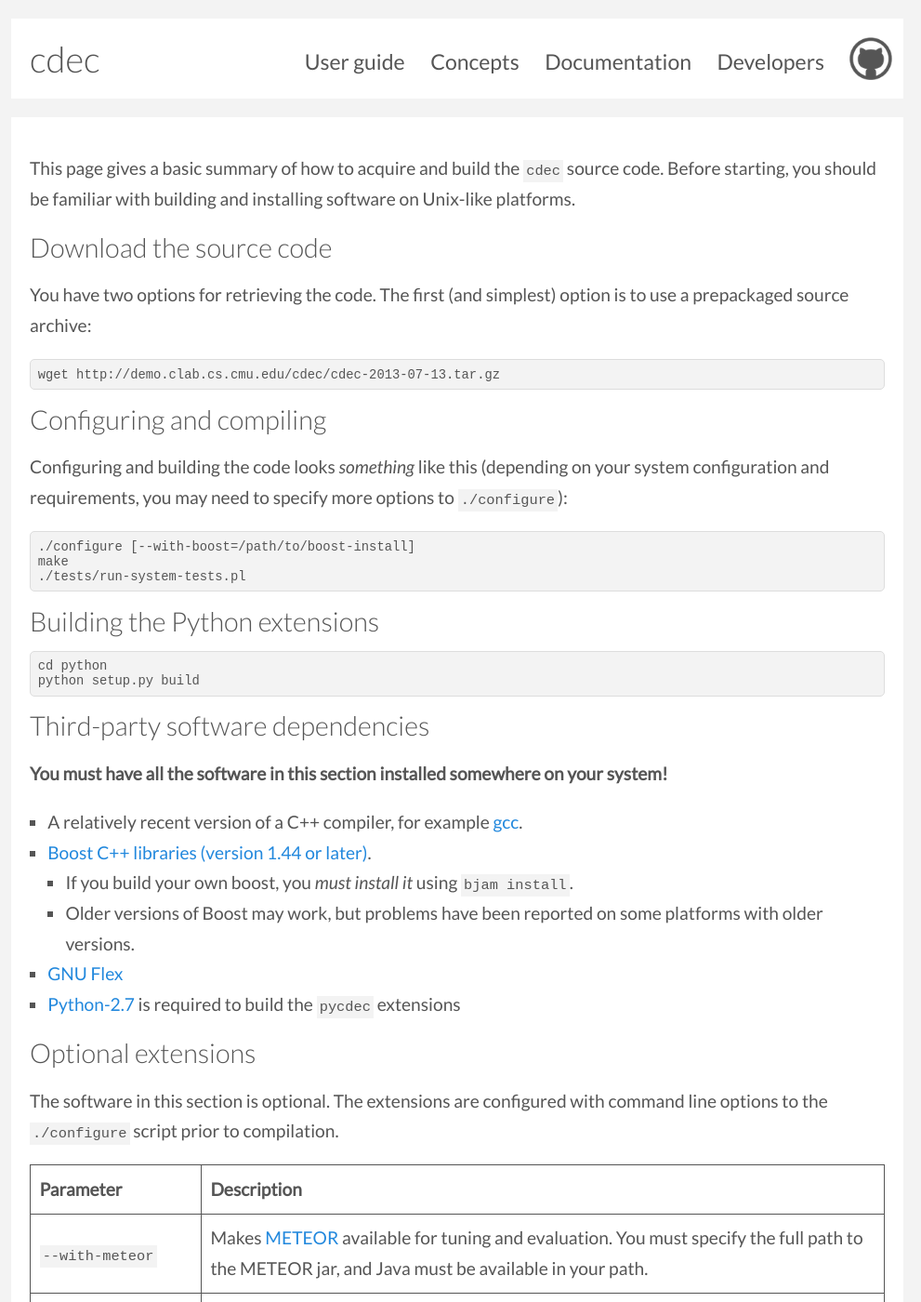
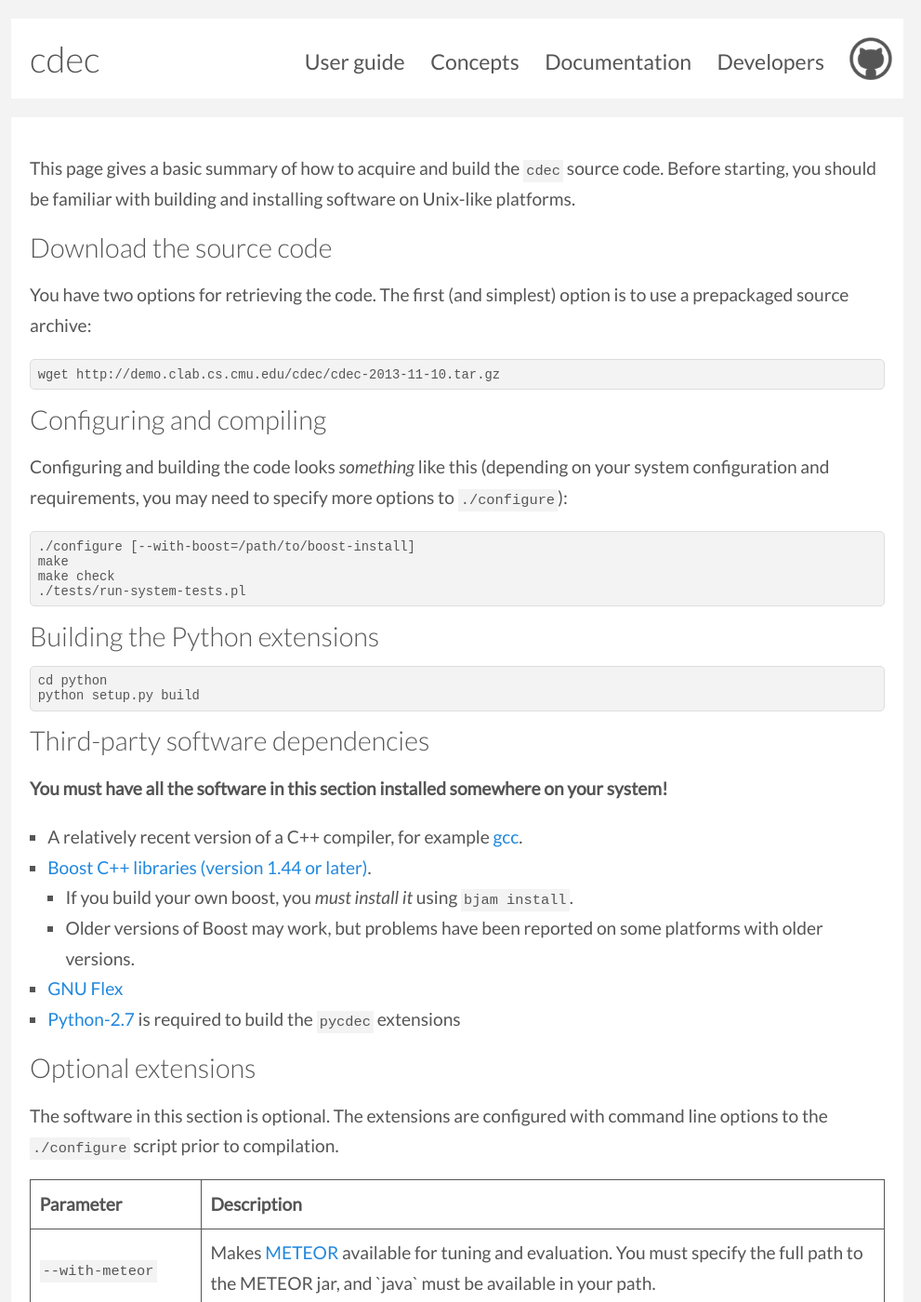
Before and after one commit to cdec/cdec.github.com, a Jekyll site: the page built from guide/compiling.md, in a window 1280 px wide and 1400 px high. Shown: the whole window at 93% size, without its empty margins (148-1139 px from the left). Built offline with Jekyll 4.4.1, drawn with Linux system fonts in a browser that asks for light colours; some web fonts are replaced; Markdown is read by kramdown in place of the engine named in the settings.

Commit message:
fix up instructions

```diff
--- a/guide/compiling.md
+++ b/guide/compiling.md
@@ -7,13 +7,14 @@ This page gives a basic summary of how to acquire and build the `cdec` source co
 # Download the source code
 You have two options for retrieving the code. The first (and simplest) option is to use a prepackaged source archive:
 
-    wget http://demo.clab.cs.cmu.edu/cdec/cdec-2013-07-13.tar.gz
+    wget http://demo.clab.cs.cmu.edu/cdec/cdec-2013-11-10.tar.gz
 
 # Configuring and compiling
 Configuring and building the code looks *something* like this (depending on your system configuration and requirements, you may need to specify more options to `./configure`):
 
     ./configure [--with-boost=/path/to/boost-install]
     make
+    make check
     ./tests/run-system-tests.pl
 
 # Building the Python extensions
@@ -41,7 +42,7 @@ The software in this section is optional. The extensions are configured with com
 </tr>
 <tr>
   <td><code>--with-meteor</code></td>
-  <td>Makes <a href="http://www.cs.cmu.edu/~alavie/METEOR/">METEOR</a> available for tuning and evaluation. You must specify the full path to the METEOR jar, and Java must be available in your path.</td>
+  <td>Makes <a href="http://www.cs.cmu.edu/~alavie/METEOR/">METEOR</a> available for tuning and evaluation. You must specify the full path to the METEOR jar, and `java` must be available in your path.</td>
 </tr>
 <tr>
   <td><code>--with-cmph</code></td>
```
Also changed, not shown: guide/tutorial.md (+2 -2 lines).
